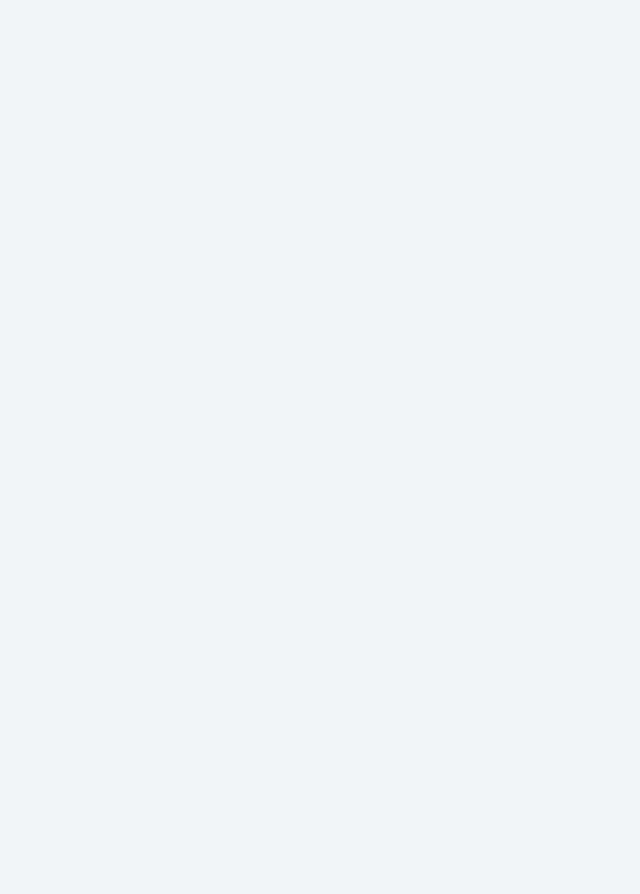
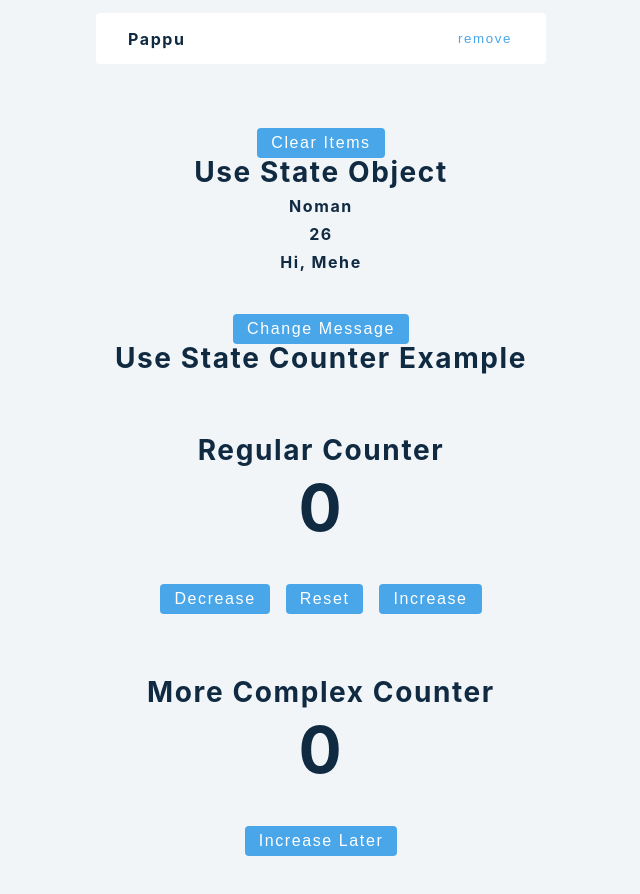
Before and after one commit to mnomanme/advanceReact, a React (Create React App) app: page / in a window 1280 px wide. Shown: the part 580-1474 px from the top of the page, without its empty margins (319-959 px from the left). Before the commit the page ends 800 px from the top, so only its background shows below. Built offline with nearby package versions, Linux system fonts and the light colour scheme.

Commit message:
useState covered :rocket:

```diff
--- a/src/App.js
+++ b/src/App.js
@@ -7,9 +7,9 @@
 const App = () => {
 	return (
 		<div className="container">
-			{/* <ErrorExample /> */}
-			{/* <UseStateBasics /> */}
-			{/* <UseStateArray /> */}
+			<ErrorExample />
+			<UseStateBasics />
+			<UseStateArray />
 			<UseStateObject />
 			<UseStateCounter />
 		</div>
--- a/src/components/UseStateArray.js
+++ b/src/components/UseStateArray.js
@@ -5,8 +5,12 @@
 	const [people, setPeople] = useState(data);
 
 	const removeItem = (id) => {
-		let newPeople = people.filter((person) => person.id !== id);
-		setPeople(newPeople);
+		// let newPeople = people.filter((person) => person.id !== id);
+		// setPeople(newPeople);
+		setPeople((oldPeople) => {
+			let newPeople = oldPeople.filter((person) => person.id !== id);
+			return newPeople;
+		});
 	};
 
 	let title = 'array examples';
--- a/src/components/UseStateCounter.js
+++ b/src/components/UseStateCounter.js
@@ -1,7 +1,50 @@
-import React from 'react';
+import React, { useState } from 'react';
 
 const UseStateCounter = () => {
-	return <div>{/* <h2>UseState Counter</h2> */}</div>;
+	const [value, setValue] = useState(0);
+	const title = `use state counter example`;
+
+	const reset = () => {
+		setValue(0);
+	};
+
+	const complexIncrease = () => {
+		setTimeout(() => {
+			// setValue(value + 1);
+			setValue((prevState) => {
+				return prevState + 1;
+			});
+		}, 2000);
+	};
+
+	return (
+		<>
+			<h3>{title}</h3>
+			<section style={{ margin: '4rem 0' }}>
+				<h3>regular counter</h3>
+				<h1>{value}</h1>
+				<button
+					className="btn"
+					onClick={() => setValue(value >= 1 ? value - 1 : 0)}
+				>
+					decrease
+				</button>
+				<button className="btn" onClick={reset}>
+					reset
+				</button>
+				<button className="btn" onClick={() => setValue(value + 1)}>
+					increase
+				</button>
+			</section>
+			<section style={{ margin: '4rem 0' }}>
+				<h3>more complex counter</h3>
+				<h1>{value}</h1>
+				<button className="btn" onClick={complexIncrease}>
+					increase later
+				</button>
+			</section>
+		</>
+	);
 };
 
 export default UseStateCounter;
--- a/src/components/UseStateObject.js
+++ b/src/components/UseStateObject.js
@@ -12,7 +12,7 @@
 	const [message, setmessage] = useState('hi, mehe');
 
 	const changeMessage = () => {
-		// setPerson({ ...person, message: 'good morning' });
+		// setPerson({ ...person, message: 'good night' });
 		setmessage('good noon');
 	};
 
```
